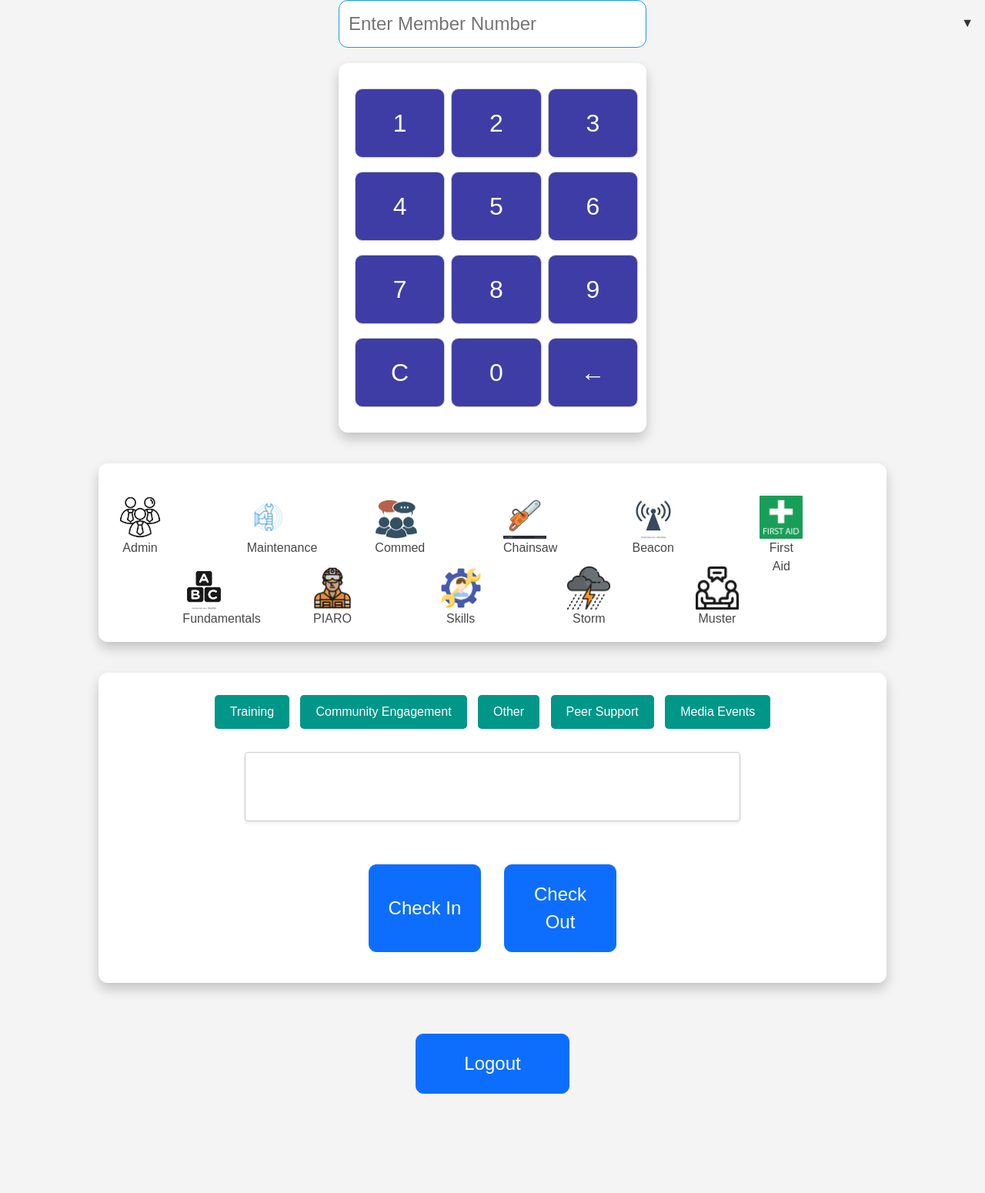
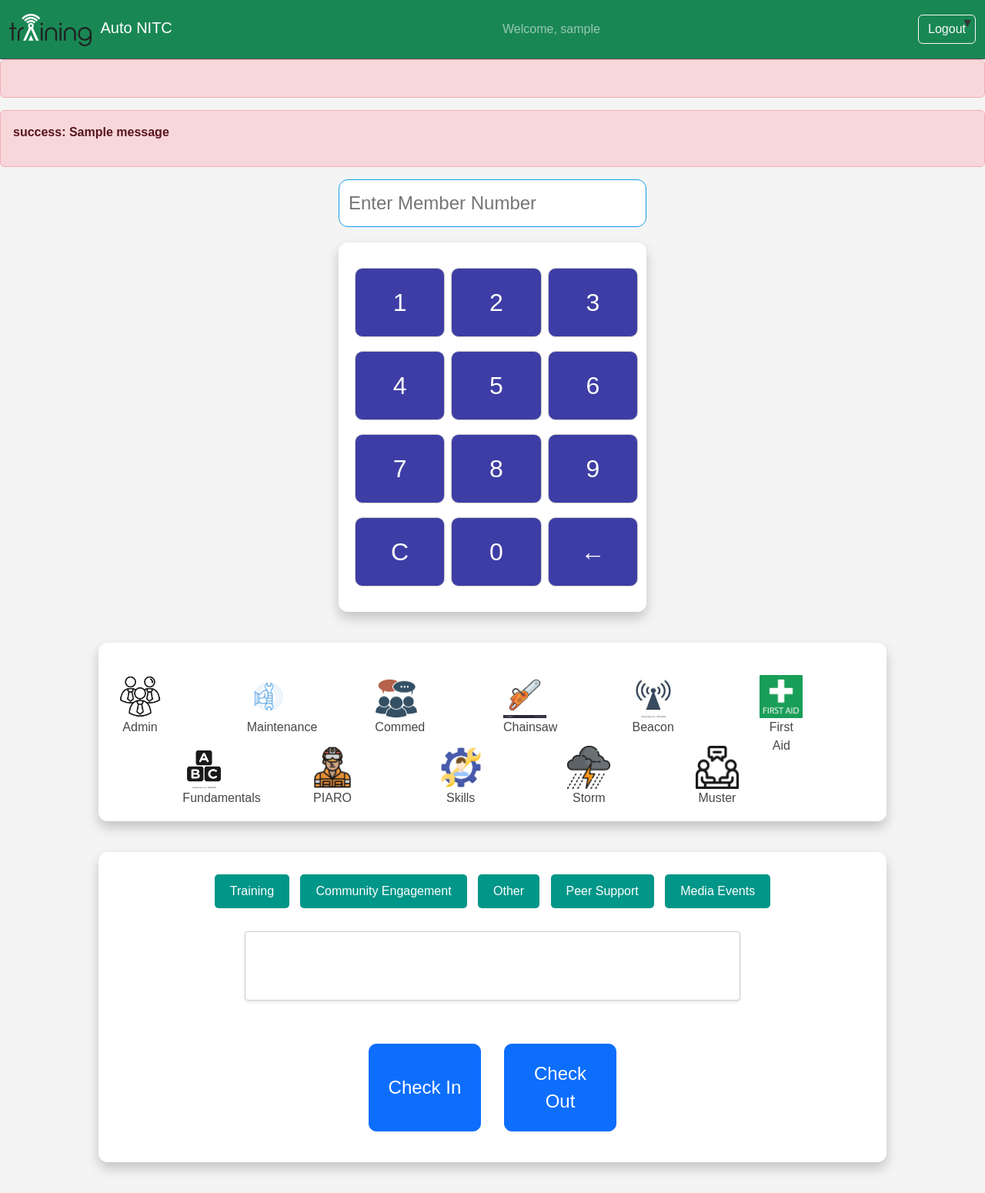
Before and after one commit to austinstkong/NSW-SES-NITC, a Flask app: page / in a window 1280 px wide. Shown: the whole page at 77% size. Before the commit the page ends 1421 px from the top, so only its background shows below. Run offline with Flask 3, Linux system fonts and the light colour scheme; a user stored in the database is signed in; one stand-in notice (Sample message) is shown; lists and menus that the app fills with data are empty; parts of the project's set-up code (start-up, migrations or seed data) failed here and were passed over.

Commit message:
Added menu bar and welcome message

```diff
--- a/NITC/api_utils.py
+++ b/NITC/api_utils.py
@@ -9,6 +9,9 @@
 @lru_cache(maxsize=1)
 def get_api_token(username=USERNAME, password=PASSWORD):
     token_data = beacon_auth.get_api_token(username, password, BEACON_URL)
+    if token_data is None:
+        print("Access token was not found")
+        return None
     return token_data.get('accessToken')
 
 # Function to search for a member by registration number
--- a/NITC/templates/base.html
+++ b/NITC/templates/base.html
@@ -13,12 +13,55 @@
 
 </head>
 <body>
+    <nav class="navbar bg-success border-bottom border-body" data-bs-theme="dark">
+        <div class="container-fluid">
+            <a class="navbar-brand" href="/">
+                <img src="/static/images/SES-Beacon-Training-weblogo.png" alt="SES Train Beacon" class="d-inline-block align-text-middle">
+            Auto NITC
+            </a>
+            {% if session['username'] %}
+            <span class="navbar-text">
+                Welcome, {{session['username']}}
+                {% if session['beacon_token'] %}
+                <img src="/static/images/lh.png" alt="Lighthouse" height="25px" class="d-inline-block align-text-middle">
+                {% endif %}
+            </span>
+
+            <form class="d-flex" action="/logout" method="post">
+                <button class="btn btn-outline-light" type="submit">Logout</button>
+            </form>
+
+            {% endif %}
+        </div>
+    </nav>
+
+    {% with errors = get_flashed_messages(category_filter=["error"]) %}
+    {% if errors %}
+        {%- for message in errors %}
+        <div class="alert alert-danger" role="alert">
+            <p><strong>{{msg}}</strong></p>
+        </div>
+        {% endfor -%}
+    {% endif %}
+    {% endwith %}
+
+
+    {% with messages = get_flashed_messages(with_categories=true) %}
+    {% if messages %}
+        {% for category, message in messages %}
+        <div class="alert alert-danger" role="alert">
+            <p><strong>{{category}}: {{message}}</strong></p>
+        </div>
+        {% endfor %}
+    {% endif %}
+    {% endwith %}
 
     {% if error%}
-    <div class="alert alert-danger" role="alert">
+    <div class="alert alert-warning" role="alert">
         <p><strong>{{error}}</strong></p>
     </div>
     {% endif%}
+
     {% if message%}
     <div class="alert alert-info" role="alert">
         <p>{{message}}</p>
--- a/NITC/templates/index.html
+++ b/NITC/templates/index.html
@@ -31,12 +31,5 @@
         <button id="checkOutButton" class="btn btn-primary check">Check Out</button>
     </div>
 </div>
-<form action="/logout" method="post"> <!-- Update the action attribute to your login processing URL -->
-
-    <div class="submit-button center-content">
-        <button type="submit" class="btn btn-primary check">Logout</button>
-    </div>
-
-</form>
 
 {% endblock %}
--- a/NITC/views.py
+++ b/NITC/views.py
@@ -1,8 +1,8 @@
 # In views.py
-from flask import Flask, Blueprint, render_template, request, session as flask_session, redirect, url_for, jsonify
+from flask import Flask, Blueprint, render_template, request, session as flask_session, redirect, url_for, jsonify, flash
 from .api_utils import search_member_by_reg_num
 # from flask import Flask, request, , render_template, session as flask_session, redirect, url_for
-from .config import SECRET_KEY
+from .config import SECRET_KEY, USERNAME
 from .models import Base, Member
 from sqlalchemy import create_engine
 from .api_utils import search_member_by_reg_num, search_member_by_last_name_api, get_api_token, send_api_payload
@@ -16,7 +16,6 @@
 import pandas as pd
 
 main = Blueprint('main', __name__)
-beacon_token = None
 
 # Route for login page
 @main.route('/login', methods=['GET', 'POST'])
@@ -25,6 +24,8 @@
         passcode = request.form.get('passcode')
         if passcode == '1325':
             flask_session['logged_in'] = True
+            flask_session['beacon_token'] = get_api_token()
+            flask_session['username'] = USERNAME
             return redirect(url_for('main.index'))
         else:
             return render_template('login.html', error="Incorrect passcode"), 401
@@ -38,15 +39,18 @@
         try:
             beacon_token = get_api_token(username, password)
             flask_session['logged_in'] = True
+            flask_session['username'] = username
+            flask_session['beacon_token'] = get_api_token()
             return redirect(url_for('main.index'))
         except:
             return render_template('login_beacon.html', error="Incorrect username or password"), 401
     return render_template('login_beacon.html')
 
 # Route for logout page
-@main.route('/logout', methods=['POST'])
+@main.route('/logout', methods=['GET', 'POST'])
 def logout():
     flask_session['logged_in'] = False
+    flask_session.pop('username', None)
     beacon_token = None
     return render_template('login.html', message="You have successfully logged out"), 200
 
```
Also changed, not shown: NITC/static/images/NSW_SES_Logo_Mono_Transparent_Small.png (added), NITC/static/images/SES-Beacon-FINAL-lores-web.png (added), NITC/static/images/SES-Beacon-Training-weblogo.png (added), NITC/static/images/SES-Beacon-weblogo.png (added), NITC/static/images/lh-black.png (added), NITC/static/images/lh.png (added), NITC/static/images/loading_30.gif (added).
